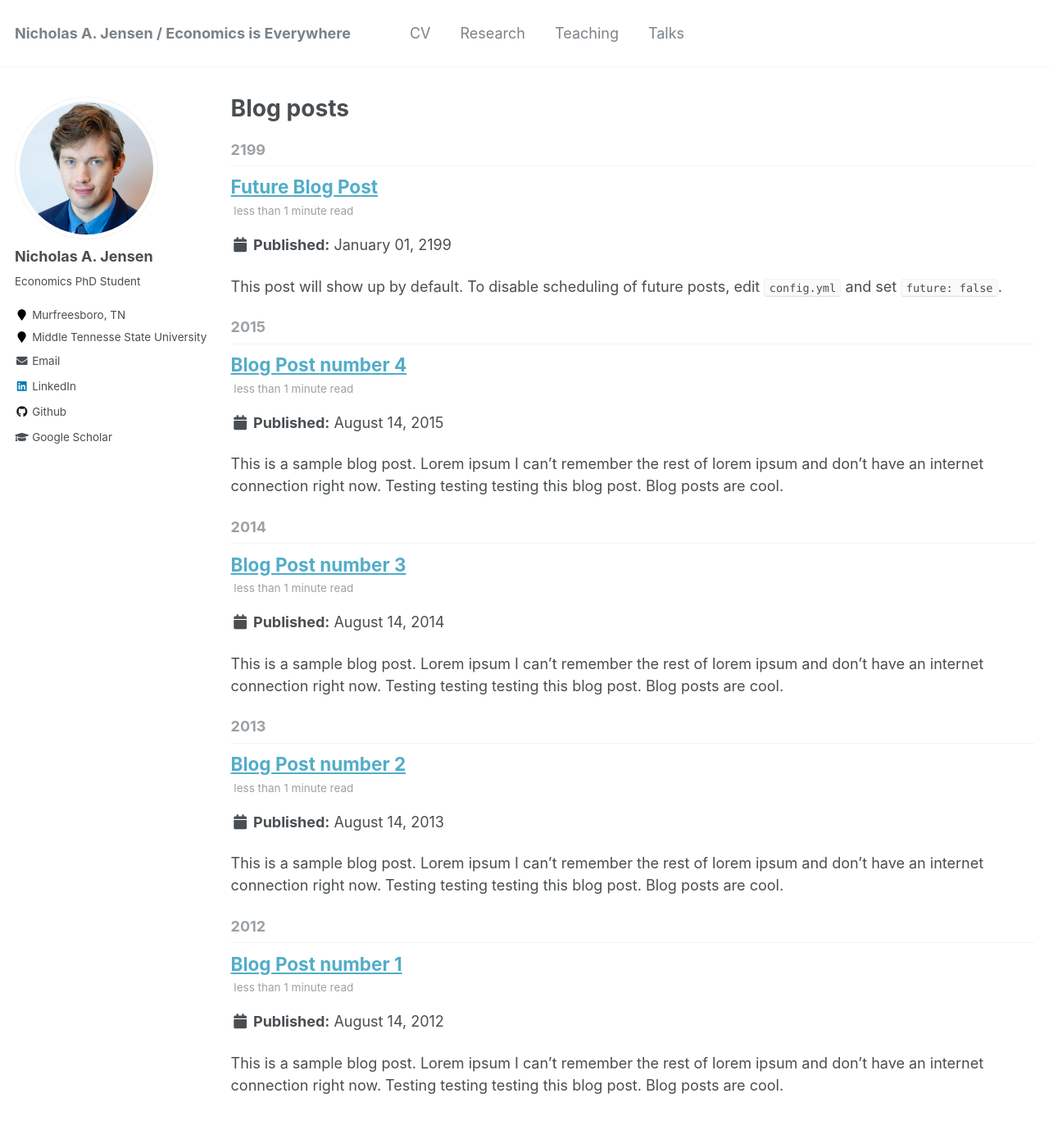
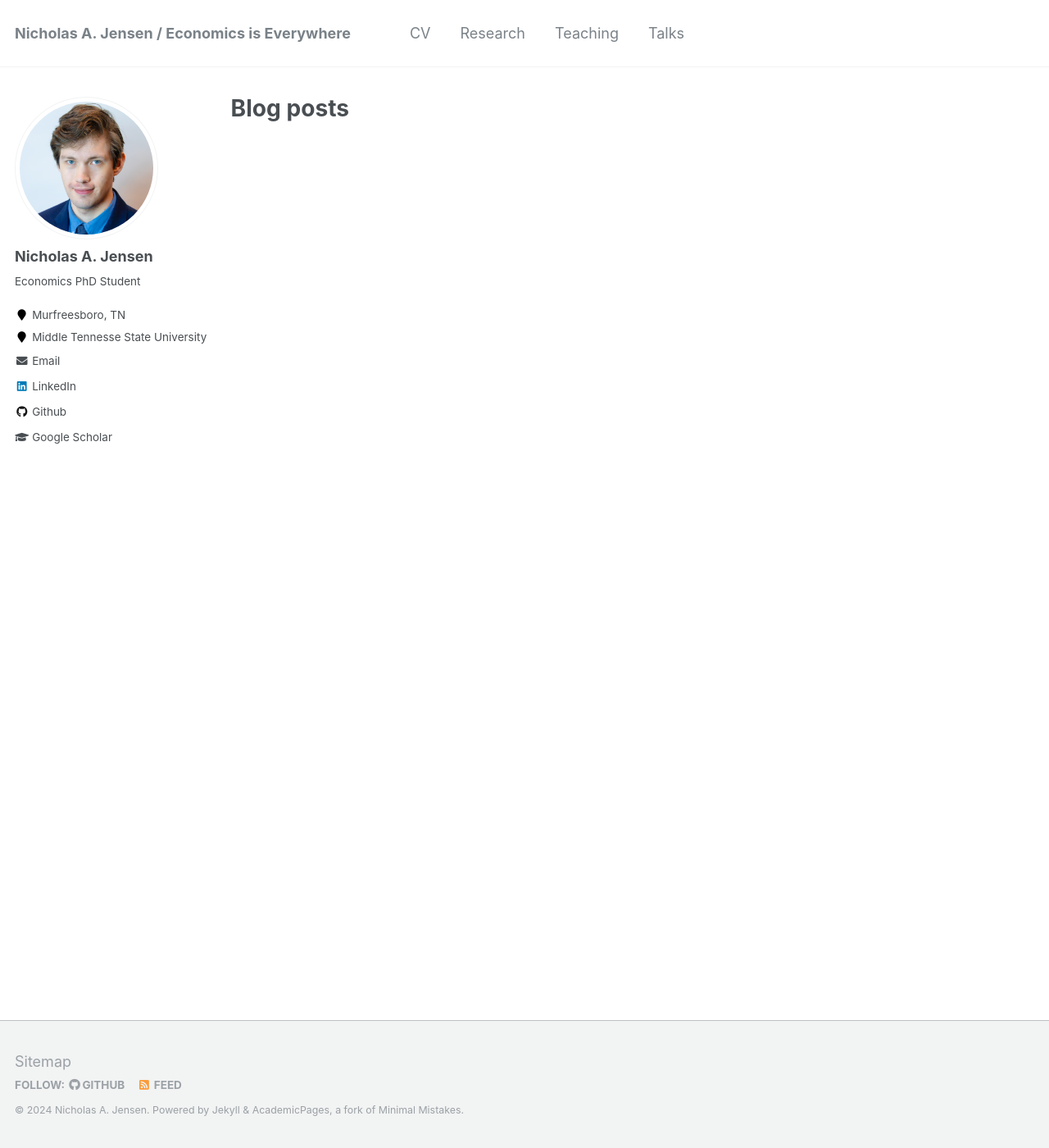
Before and after one commit to naj2r/naj2r.github.io, a Jekyll site: the page built from _pages/year-archive.html, in a window 1280 px wide and 1400 px high. Shown: the whole window at 82% size. Built offline with Jekyll 4.4.1, drawn with Linux system fonts in a browser that asks for light colours.

Commit message:
removing blogs, change author data

```diff
--- a/_data/authors.yml
+++ b/_data/authors.yml
@@ -5,7 +5,7 @@ Name Name:
   uri         : "http://name.com"
   email       : "name@name.com"
   bio         : "This is the first name."
-  avatar      : "bio-photo-2.jpg"
+  avatar      : "profile.png"
   twitter     : "name"
   google_plus : "Name"
 
--- a/_posts/2012-08-14-blog-post-1.md
+++ /dev/null
@@ -1,20 +0,0 @@
----
-title: 'Blog Post number 1'
-date: 2012-08-14
-permalink: /posts/2012/08/blog-post-1/
-tags:
-  - cool posts
-  - category1
-  - category2
----
-
-This is a sample blog post. Lorem ipsum I can't remember the rest of lorem ipsum and don't have an internet connection right now. Testing testing testing this blog post. Blog posts are cool.
-
-Headings are cool
-======
-
-You can have many headings
-======
-
-Aren't headings cool?
-------
--- a/_posts/2013-08-14-blog-post-2.md
+++ /dev/null
@@ -1,20 +0,0 @@
----
-title: 'Blog Post number 2'
-date: 2013-08-14
-permalink: /posts/2013/08/blog-post-2/
-tags:
-  - cool posts
-  - category1
-  - category2
----
-
-This is a sample blog post. Lorem ipsum I can't remember the rest of lorem ipsum and don't have an internet connection right now. Testing testing testing this blog post. Blog posts are cool.
-
-Headings are cool
-======
-
-You can have many headings
-======
-
-Aren't headings cool?
-------
--- a/_posts/2014-08-14-blog-post-3.md
+++ /dev/null
@@ -1,20 +0,0 @@
----
-title: 'Blog Post number 3'
-date: 2014-08-14
-permalink: /posts/2014/08/blog-post-3/
-tags:
-  - cool posts
-  - category1
-  - category2
----
-
-This is a sample blog post. Lorem ipsum I can't remember the rest of lorem ipsum and don't have an internet connection right now. Testing testing testing this blog post. Blog posts are cool.
-
-Headings are cool
-======
-
-You can have many headings
-======
-
-Aren't headings cool?
-------
--- a/_posts/2199-01-01-future-post.md
+++ /dev/null
@@ -1,11 +0,0 @@
----
-title: 'Future Blog Post'
-date: 2199-01-01
-permalink: /posts/2012/08/blog-post-4/
-tags:
-  - cool posts
-  - category1
-  - category2
----
-
-This post will show up by default. To disable scheduling of future posts, edit `config.yml` and set `future: false`.
```
Also changed, not shown: README.md (deleted, +0 -31 lines), _drafts/post-draft.md (deleted, +0 -19 lines), _posts/2015-08-14-blog-post-4.md (deleted, +0 -20 lines).
